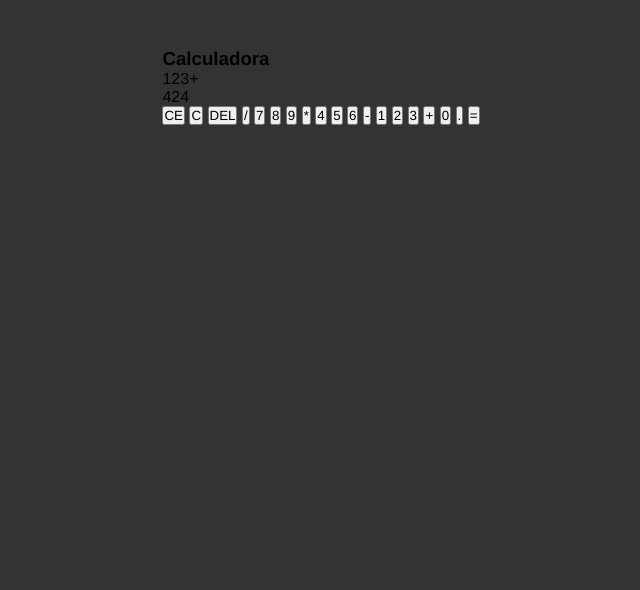
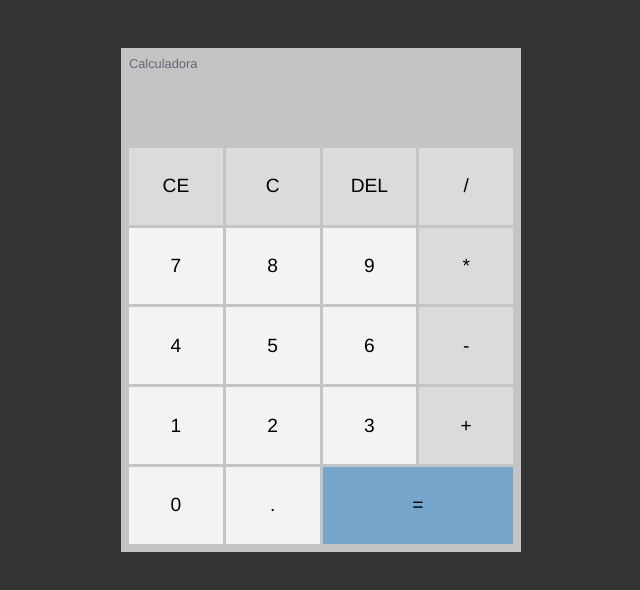
Before and after one commit to luadechiclete/calculadoraTutorialYoutubeMatheus-Battisti-Hora-de-Codar, a plain HTML site: page index.html in a window 1280 px wide. Shown: the whole page, without its empty margins (319-959 px from the left). Drawn offline with Linux system fonts and the light colour scheme.

Commit message:
adicionando a parte visual da calculadora com sucesso

```diff
--- a/Projeto/css/styles.css
+++ b/Projeto/css/styles.css
@@ -12,3 +12,71 @@ body {
     justify-content: center;
     padding: 3em;
 }
+
+#calc {
+    width: 400px;
+    padding: .5em;
+    background-color: #c4c4c4;
+    color: #000;
+    display: flex;
+    flex-direction: column;
+}
+
+#calc h3 {
+    font-size: .8em;
+    font-weight: 300;
+    color: #667;
+}
+
+#operations {
+    text-align: right;
+}
+
+#previous-operation,
+#current-operation {
+    min-height: 1.6em;
+    padding: .2em;
+    overflow-wrap: break-word;
+}
+
+#previous-operation {
+    color: #777;
+}
+
+#current-operation {
+    font-size: 3em;
+    font-weight: 700;
+}
+
+#buttons-container {
+    display: grid;
+    grid-template-columns: 1fr 1fr 1fr 1fr;
+    gap: 3px;
+}
+
+#buttons-container button {
+    border: 1px solid transparent;
+    border-radius: 0;
+    height: 4em;
+    font-size: 1.2em;
+    background-color: #dbdbdb;
+    cursor: pointer;
+}
+
+#buttons-container .number {
+    background-color: #F3F3F3;
+}
+
+#buttons-container button:hover {
+    background-color: #bababa;
+    border-color: #999;
+}
+
+#buttons-container #equal-btn {
+    grid-column: span 2;
+    background-color: #75a5cb;
+}
+
+#buttons-container #equal-btn:hover {
+    background-color: #3a91d8;
+}
--- a/index.html
+++ b/index.html
@@ -12,28 +12,28 @@
     <div id="calc">
         <h3>Calculadora</h3>
         <div id="operations">
-            <div id="privious-operation">123+</div>
-            <div id="current-operation">424</div>
+            <div id="privious-operation"></div>
+            <div id="current-operation"></div>
         </div>
         <div id="buttons-container">
             <button>CE</button>
             <button>C</button>
             <button>DEL</button>
             <button>/</button>
-            <button id="number">7</button>
-            <button id="number">8</button>
-            <button id="number">9</button>
+            <button class="number">7</button>
+            <button class="number">8</button>
+            <button class="number">9</button>
             <button>*</button>
-            <button id="number">4</button>
-            <button id="number">5</button>
-            <button id="number">6</button>
+            <button class="number">4</button>
+            <button class="number">5</button>
+            <button class="number">6</button>
             <button>-</button>
-            <button id="number">1</button>
-            <button id="number">2</button>
-            <button id="number">3</button>
+            <button class="number">1</button>
+            <button class="number">2</button>
+            <button class="number">3</button>
             <button>+</button>
-            <button id="number">0</button>
-            <button id="number">.</button>
+            <button class="number">0</button>
+            <button class="number">.</button>
             <button id="equal-btn">=</button>
 
         </div>
```
